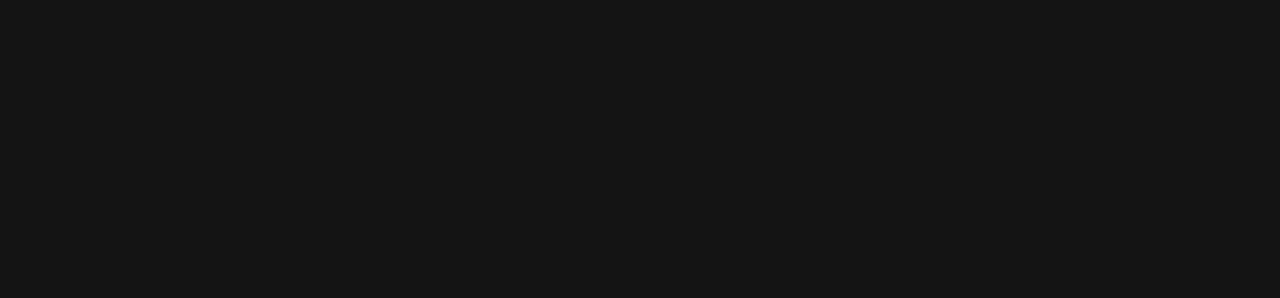
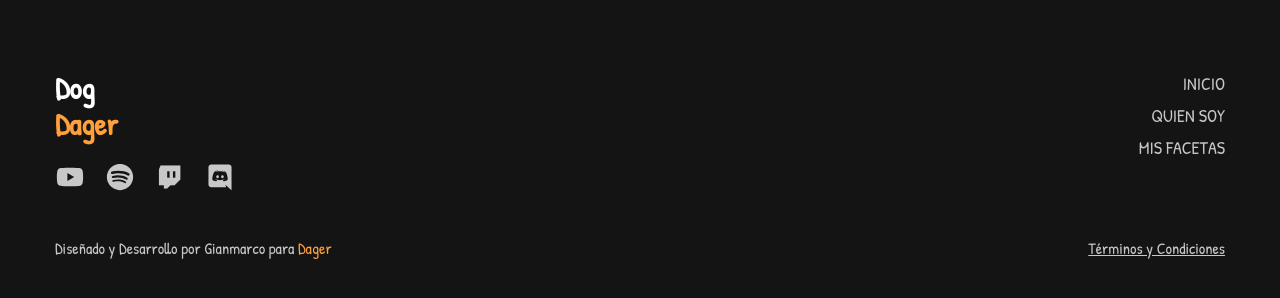
Before and after one commit to mavadev/Practica-Dager_Portafolio, a Next.js app: page / in a window 1280 px wide. Shown: the part 2317-2615 px from the top of the page. Before the commit the page ends 2387 px from the top, so only its background shows below. Built offline with nearby package versions, Linux system fonts and the light colour scheme; a web font is replaced by a local one.

Commit message:
Crear Footer

```diff
--- a/app/layout.jsx
+++ b/app/layout.jsx
@@ -3,6 +3,7 @@
 
 // Components
 import Header from '@/components/Header';
+import { Footer } from '@/components/Footer';
 
 // Fuentes
 const titleFont = Bagel_Fat_One({ subsets: ['latin'], weight: ['400'], variable: '--font-bagelFatOne' });
@@ -19,6 +20,7 @@
 			<body className={`${titleFont.variable} ${textFont.variable} antialiased`}>
 				<Header />
 				{children}
+				<Footer />
 			</body>
 		</html>
 	);
--- a/app/sections/ConectaConmigo.jsx
+++ b/app/sections/ConectaConmigo.jsx
@@ -7,7 +7,7 @@
 					height='100%'
 					allowFullScreen
 					title='Dog Dager Last Video'
-					referrerpolicy='strict-origin-when-cross-origin'
+					referrerPolicy='strict-origin-when-cross-origin'
 					src='https://www.youtube-nocookie.com/embed/DaRes1TR3XQ?si=mNJkJuNagO7nTTBe?rel=0'
 					allow='accelerometer; clipboard-write; encrypted-media; gyroscope; picture-in-picture; web-share'
 				/>
@@ -18,7 +18,7 @@
 					height='100%'
 					allowFullScreen
 					title='Antro Dager Last Video'
-					referrerpolicy='strict-origin-when-cross-origin'
+					referrerPolicy='strict-origin-when-cross-origin'
 					src='https://www.youtube-nocookie.com/embed/KZYWWsiMrbA?si=EzK4LRERE_IYD3Am'
 					allow='accelerometer; clipboard-write; encrypted-media; gyroscope; picture-in-picture; web-share'
 				/>
--- a/app/sections/Galeria.jsx
+++ /dev/null
@@ -1,22 +0,0 @@
-import Image from 'next/image';
-
-export const Galeria = () => {
-	const elements = Array.from({ length: 12 });
-
-	return (
-		<section className='container mx-auto grid grid-cols-1 md:grid-cols-3 gap-5 mb-20'>
-			{elements.map((_, index) => (
-				<div
-					key={index}
-					className=' relative aspect-video'>
-					<Image
-						fill
-						objectFit='cover'
-						alt={`Dog Dager Foto ${index + 1}`}
-						src={`/images/galeria/dager-foto-${index + 1}.webp`}
-					/>
-				</div>
-			))}
-		</section>
-	);
-};
--- a/app/sections/Hero.jsx
+++ b/app/sections/Hero.jsx
@@ -9,7 +9,7 @@
 	return (
 		<section
 			id='inicio'
-			className='h-screen py-20'>
+			className='h-svh py-20'>
 			<div className='container mx-auto h-full flex flex-col md:flex-row items-center md:items-end max-md:justify-center gap-10'>
 				{/* Información */}
 				<div className='text-center md:text-left md:flex-1'>
--- /dev/null
+++ b/components/Footer.jsx
@@ -0,0 +1,82 @@
+'use client';
+
+import { useState, useEffect } from 'react';
+import Logo from './Logo';
+import Link from 'next/link';
+import { links, networks } from '@/data/menuData';
+
+export const Footer = () => {
+	const [currentSection, setCurrentSection] = useState('');
+
+	// Detecta cambios en el fragmento de la URL
+	useEffect(() => {
+		// Función para actualizar el estado con el hash actual
+		const updateHash = () => {
+			setCurrentSection(window.location.hash);
+		};
+
+		// Actualiza el estado al cargar la página con el hash inicial
+		updateHash();
+
+		// Escucha el cambio de hash cuando la URL cambia
+		window.addEventListener('hashchange', updateHash);
+
+		// Limpia el event listener cuando el componente se desmonta
+		return () => {
+			window.removeEventListener('hashchange', updateHash);
+		};
+	}, []);
+
+	return (
+		<footer>
+			<div className='container mx-auto'>
+				{/* Content */}
+				<div className='flex flex-col md:flex-row justify-between'>
+					<div className='flex flex-col gap-5 max-md:text-center max-md:items-center'>
+						{/* Logo */}
+						<Logo />
+						{/* Redes */}
+						<div className='flex gap-5'>
+							{networks.map((network, index) => (
+								<Link
+									key={index}
+									target='_blank'
+									href={network.link}
+									className={`text-gray text-3xl hover:${network.social.color}`}>
+									{network.social.icon}
+								</Link>
+							))}
+						</div>
+					</div>
+
+					{/* Links */}
+					<nav className='hidden md:flex flex-col gap-1 text-right'>
+						{links.map((link, index) => (
+							<Link
+								key={index}
+								href={link.path}
+								className={`${currentSection === link.path ? 'text-orange text-xl' : 'text-gray text-lg'} uppercase  hover:text-yellow transition-all`}>
+								{link.name}
+							</Link>
+						))}
+					</nav>
+				</div>
+
+				{/* Footer */}
+				<div className='w-full py-10 flex flex-col md:flex-row items-center justify-between'>
+					{/* Atte */}
+					<p className='text-gray'>
+						Diseñado y Desarrollo por Gianmarco para <span className='text-orange'>Dager</span>
+					</p>
+					{/* Terminos/Troll */}
+					<Link
+						target='_blank'
+						className='underline text-gray'
+						href='https://www.youtube.com/watch?v=dQw4w9WgXcQ'>
+						<p>Términos y Condiciones</p>
+					</Link>
+				</div>
+			</div>
+		</footer>
+	);
+};
--- a/components/Menu.jsx
+++ b/components/Menu.jsx
@@ -6,7 +6,7 @@
 import Logo from './Logo';
 import Link from 'next/link';
 import { links, networks } from '@/data/menuData';
-import { Sheet, SheetContent, SheetHeader, SheetTrigger } from '@/components/ui/sheet';
+import { Sheet, SheetContent, SheetHeader, SheetTitle, SheetTrigger } from '@/components/ui/sheet';
 
 const Menu = () => {
 	const pathname = usePathname();
@@ -18,11 +18,11 @@
 			</SheetTrigger>
 			<SheetContent className='flex flex-col justify-between py-28 items-center'>
 				{/* Logo */}
-				<SheetHeader>
+				<SheetTitle>
 					<div className='text-center scale-150'>
 						<Logo />
 					</div>
-				</SheetHeader>
+				</SheetTitle>
 
 				{/* Navegación */}
 				<nav className='flex flex-col gap-5 items-center'>
--- a/data/menuData.js
+++ b/data/menuData.js
@@ -10,16 +10,8 @@
 		path: '#sobre-mi',
 	},
 	{
-		name: 'Canales',
-		path: '#canales',
-	},
-	{
-		name: 'Momentos',
-		path: '#momentos',
-	},
-	{
-		name: 'Únete al Antro',
-		path: '#antro',
+		name: 'Mis Facetas',
+		path: '#mis-facetas',
 	},
 ];
 
```
